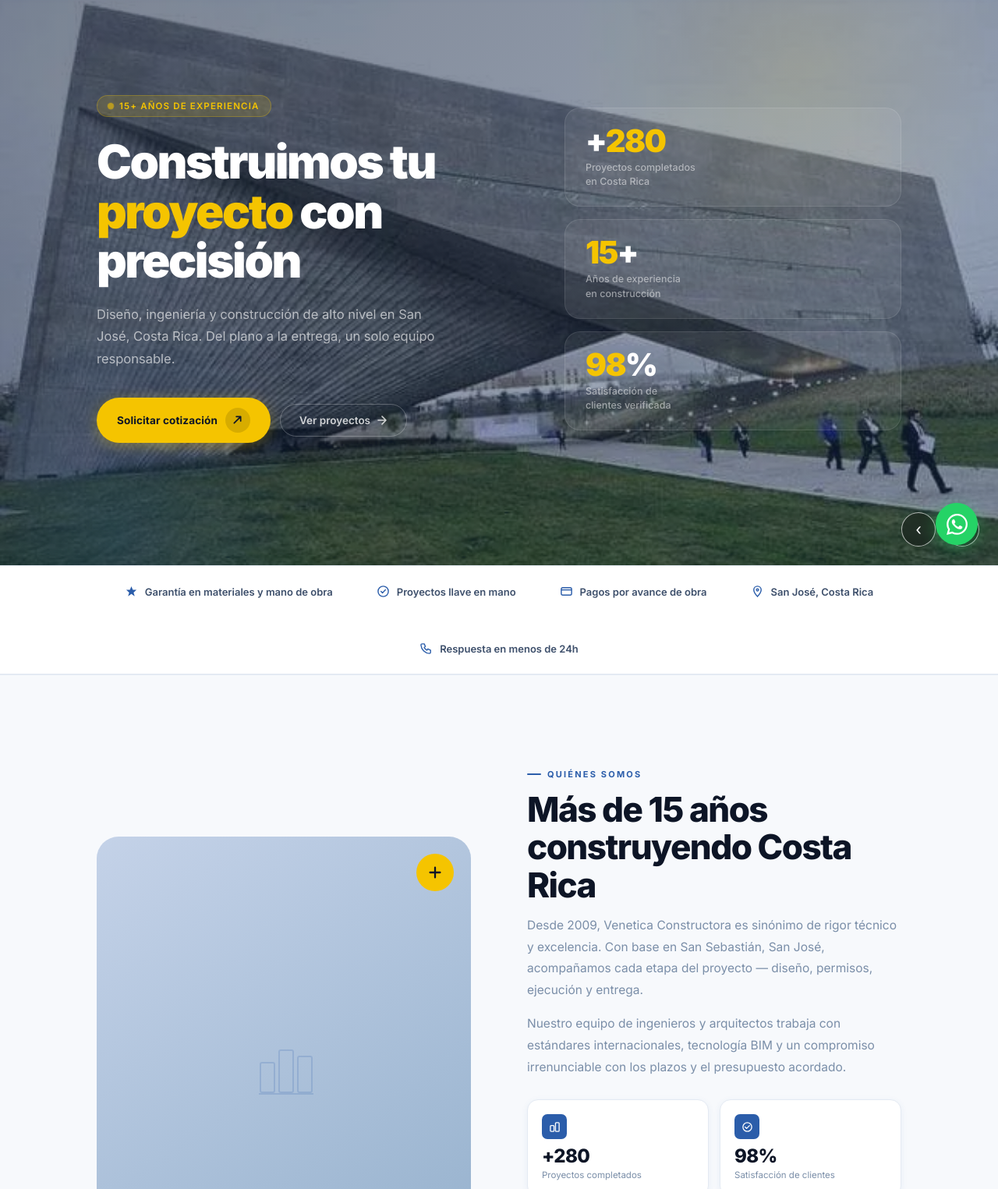
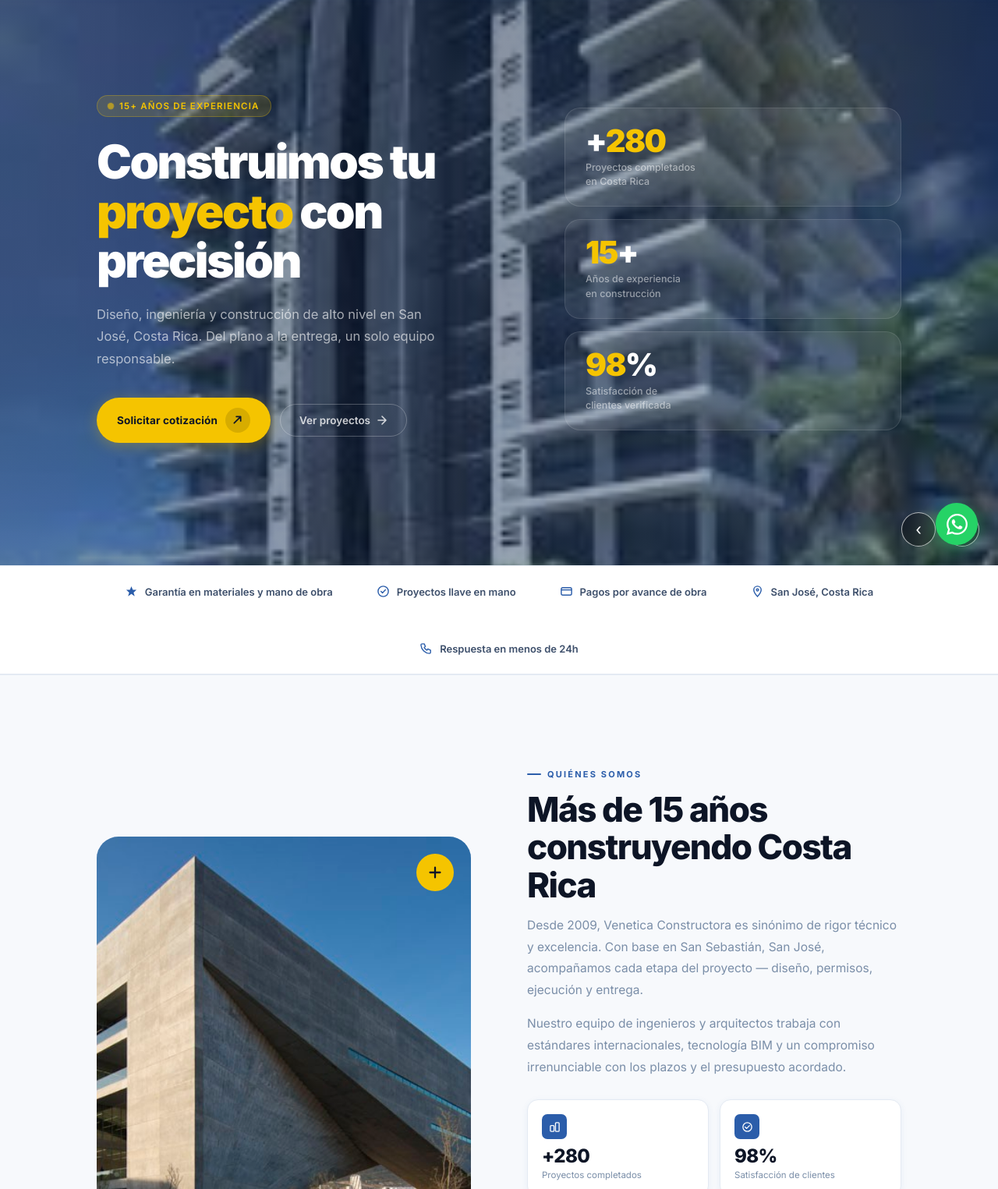
Before and after one commit to malbodifh/Venetica, a plain HTML site: page index.html in a window 1280 px wide. Shown: the part 75-1600 px from the top of the page at 78% size. Drawn offline with nearby package versions, Linux system fonts and the light colour scheme.

Commit message:
Add files via upload

```diff
--- a/css/styles.css
+++ b/css/styles.css
@@ -67,8 +67,8 @@
 .nav-cta:hover{background:var(--blue-d);transform:translateY(-1px)}
 .hbg{display:none;flex-direction:column;gap:5px;padding:4px;cursor:pointer}
 .hbg span{width:21px;height:2px;background:var(--ink);border-radius:2px;transition:.3s}
-.mob-menu{display:none;position:fixed;inset:0;top:70px;background:var(--white);z-index:101;flex-direction:column;align-items:center;justify-content:center;gap:28px;opacity:0;pointer-events:none;transition:opacity .3s}
-.mob-menu.open{display:flex;opacity:1;pointer-events:all}
+.mob-menu{display:flex;position:fixed;inset:0;top:70px;background:var(--white);z-index:101;flex-direction:column;align-items:center;justify-content:center;gap:28px;opacity:0;pointer-events:none;visibility:hidden;transition:opacity .3s,visibility .3s}
+.mob-menu.open{opacity:1;pointer-events:all;visibility:visible}
 .mob-menu a{font-size:20px;font-weight:600;color:var(--ink)}
 
 /* ══════════════════════════════════
@@ -115,8 +115,8 @@
 ══════════════════════════════════ */
 .about-grid{display:grid;grid-template-columns:1fr 1fr;gap:72px;align-items:center}
 .about-img{position:relative;border-radius:var(--r-xl);overflow:hidden;aspect-ratio:4/5;background:linear-gradient(145deg,#c4d2e8,#94b0cc)}
-.about-img-inner{width:100%;height:100%;display:flex;align-items:center;justify-content:center}
-.about-img-inner svg{width:80px;height:80px;opacity:.18;color:var(--blue)}
+.about-img-inner{width:100%;height:100%;position:absolute;inset:0}
+.about-img-inner img{width:100%;height:100%;object-fit:cover;display:block}
 .about-card{position:absolute;bottom:24px;left:24px;right:24px;background:rgba(255,255,255,.97);backdrop-filter:blur(12px);border-radius:var(--r-md);padding:18px 20px;box-shadow:var(--sh-lg);display:flex;align-items:center;gap:14px}
 .about-card-ico{width:42px;height:42px;border-radius:9px;background:var(--blue);flex-shrink:0;display:flex;align-items:center;justify-content:center}
 .about-card-ico svg{width:20px;height:20px;color:#fff}
@@ -377,7 +377,8 @@
 
 .sn-btn:hover{
   background:var(--blue);
-  border-color:var(--blue)
+  border-color:var(--blue);
+  color:#fff
 }
 
 .sn-btn:hover svg{color:#fff}
--- a/index.html
+++ b/index.html
@@ -87,7 +87,7 @@
   <div class="wrap">
     <div class="about-grid">
       <div class="about-img rv">
-        <div class="about-img-inner"><svg viewBox="0 0 80 80" fill="none"><rect x="10" y="30" width="18" height="38" rx="2" stroke="currentColor" stroke-width="2"/><rect x="34" y="14" width="18" height="54" rx="2" stroke="currentColor" stroke-width="2"/><rect x="58" y="22" width="18" height="46" rx="2" stroke="currentColor" stroke-width="2"/><line x1="8" y1="70" x2="78" y2="70" stroke="currentColor" stroke-width="2"/></svg></div>
+        <div class="about-img-inner"><img src="imagenes/concreto_aparente.jpeg" alt="Concreto aparente - Venetica Constructora"></div>
         <div class="about-card"><div class="about-card-ico"><svg viewBox="0 0 22 22" fill="none"><path d="M11 2L3 8v12h6v-5h4v5h6V8z" stroke="currentColor" stroke-width="1.6" stroke-linejoin="round"/></svg></div><div><div class="about-card-t" data-i18n="about_card_t">Constructora líder en CR</div><div class="about-card-s" data-i18n="about_card_s">San José, Costa Rica desde 2009</div></div></div>
         <div class="about-corner"><svg viewBox="0 0 24 24" fill="none" width="22" height="22"><path d="M12 5v14M5 12h14" stroke="currentColor" stroke-width="2.5" stroke-linecap="round"/></svg></div>
       </div>
--- a/js/main.js
+++ b/js/main.js
@@ -252,7 +252,7 @@
     before:'imagenes/anex1h.png', after:'imagenes/deex1h.png'
   },
   {
-    title_es:'Casa Residencial Cevills}', title_en:'Cevills Residential House',
+    title_es:'Casa Residencial Cevills', title_en:'Cevills Residential House',
     meta_es:'Heredia, CR · 2023', meta_en:'Heredia, CR · 2023',
     tags_es:['Residencial','2 pisos','600 m²'],
     tags_en:['Residential','2 floors','600 m²'],
@@ -273,8 +273,8 @@
     tags_es:['Residencial','450 m²','Diseño premium'],
     tags_en:['Residential','450 m²','Premium design'],
     category:'Residencial',
-    before:'imagenes/anex4h.png',
-    after:'imagenes/deex4h.png'
+    before:'imagenes/anex1h.png',
+    after:'imagenes/deex1h.png'
   },
   {
     title_es:'Edificio Corporativo Nexus', title_en:'Nexus Corporate Building',
@@ -282,7 +282,7 @@
     tags_es:['Comercial','8 pisos','BIM'],
     tags_en:['Commercial','8 floors','BIM'],
     category:'Comercial',
-    before:'imagenes/anex5h.png', after:'imagenes/deex5h.png'
+    before:'imagenes/anex2h.png', after:'imagenes/deex2h.png'
   },
   {
     title_es:'Nave Industrial LogiCR', title_en:'LogiCR Industrial Warehouse',
@@ -290,7 +290,7 @@
     tags_es:['Industrial','8.500 m²','Llave en mano'],
     tags_en:['Industrial','8,500 m²','Turnkey'],
     category:'Industrial',
-    before:'imagenes/anex6h.png', after:'imagenes/deex6h.png'
+    before:'imagenes/anex3h.png', after:'imagenes/deex3h.png'
   }
 ];
 
@@ -502,8 +502,11 @@
 
 const heroPrev = document.querySelector('.hero-carousel-btn.prev');
 const heroNext = document.querySelector('.hero-carousel-btn.next');
-if(heroPrev) heroPrev.addEventListener('click', () => rotateHeroBackground(-1));
-if(heroNext) heroNext.addEventListener('click', () => rotateHeroBackground(1));
+if(heroPrev) heroPrev.addEventListener('click', () => { rotateHeroBackground(-1); resetHeroTimer(); });
+if(heroNext) heroNext.addEventListener('click', () => { rotateHeroBackground(1); resetHeroTimer(); });
+
+let heroTimer = setInterval(() => rotateHeroBackground(1), 5000);
+function resetHeroTimer() { clearInterval(heroTimer); heroTimer = setInterval(() => rotateHeroBackground(1), 5000); }
 /* ══════════════════════════════════
    INIT
 ══════════════════════════════════ */
```
